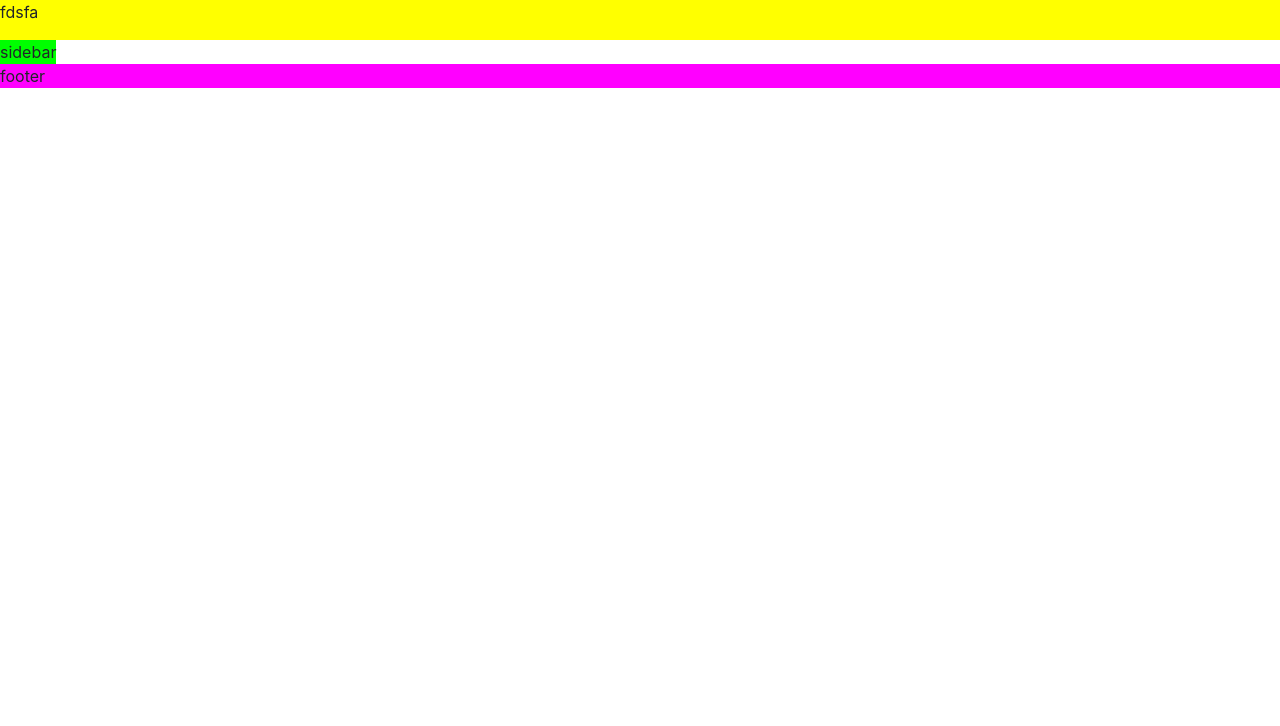
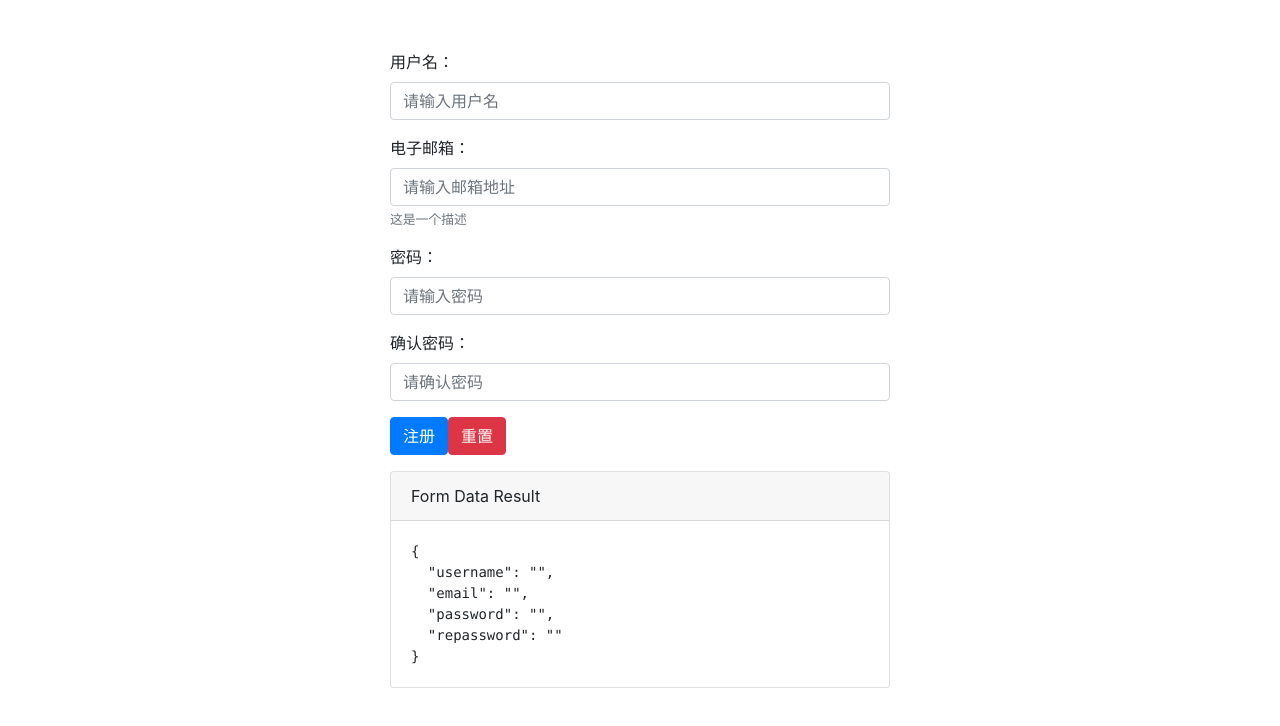
Before and after one commit to shenchao890216/scrdcool-admin, a Nuxt app: page /user/register in a window 1280 px wide. Shown: the top 726 px of the page. Built offline with nearby package versions, Linux system fonts and the light colour scheme.

Commit message:
同步代码

```diff
--- /dev/null
+++ b/components/logo.vue
@@ -0,0 +1,14 @@
+<template>
+  <h1>
+    <a href="#">logo</a>
+  </h1>
+</template>
+
+<script>
+export default {
+  name: 'Logo'
+}
+</script>
+
+<style lang="scss">
+</style>
--- /dev/null
+++ b/layouts/blank.vue
@@ -0,0 +1,9 @@
+<template>
+  <nuxt />
+</template>
+
+<script>
+export default {
+  name: 'LayoutBlank'
+}
+</script>
--- a/layouts/common/header.vue
+++ b/layouts/common/header.vue
@@ -1,18 +1,28 @@
 <template>
   <div class="main-header">
+    <Logo />
     fdsfa
   </div>
 </template>
 
 <script>
+import Logo from '~/components/logo'
+
 export default {
-  name: 'CommonHeader'
+  name: 'CommonHeader',
+  components: {
+    Logo
+  }
 }
 </script>
 
 <style lang="scss">
 .main-header {
-  height: 40px;
-  background: #ff0;
+  position: fixed;
+  top: 0;
+  left: 0;
+  width: 100%;
+  height: 60px;
+  box-shadow: 2px 4px 20px -4px rgba(0, 0, 0, .1);
 }
 </style>
--- a/layouts/common/sidebar.vue
+++ b/layouts/common/sidebar.vue
@@ -12,6 +12,12 @@ export default {
 
 <style lang="scss">
 .sidebar {
-  background: #0f0;
+  position: fixed;
+  top: 60px;
+  left: 0;
+  width: 230px;
+  min-height: 100%;
+  border-right: 1px solid rgba(0, 0, 0, .05);
+  background: #333;
 }
 </style>
--- a/layouts/default.vue
+++ b/layouts/default.vue
@@ -1,8 +1,8 @@
 <template>
-  <div>
+  <div id="main">
     <Header />
-    <div id="main">
-      <Sidebar />
+    <Sidebar />
+    <div class="sec-main-content">
       <nuxt />
     </div>
     <Footer />
@@ -25,7 +25,9 @@ export default {
 </script>
 
 <style lang="scss">
-#main {
-  display: flex;
+.sec-main-content {
+  margin-top: 60px;
+  margin-left: 230px;
+  min-height: 1000px;
 }
 </style>
--- a/nuxt.config.js
+++ b/nuxt.config.js
@@ -45,14 +45,16 @@ module.exports = {
     // Doc: https://axios.nuxtjs.org/usage
     '@nuxtjs/axios',
     // Doc: https://github.com/nuxt-community/dotenv-module
-    '@nuxtjs/dotenv'
+    '@nuxtjs/dotenv',
+    '@nuxtjs/proxy'
   ],
   /*
   ** Axios module configuration
   ** See https://axios.nuxtjs.org/options
   */
   axios: {
-    proxy: true
+    proxy: true,
+    debug: true
   },
   /*
   ** Build configuration
@@ -65,11 +67,11 @@ module.exports = {
     }
   },
   proxy: {
-    '/amdin': {
-      target: 'http://api.scrdcool.com'
-      // pathRewrite: {
-      //   '^/api' : '/'
-      // }
+    '/admin': {
+      target: 'http://api.scrdcool.com:8888',
+      pathRewrite: {
+        '^/admin': '/'
+      }
     }
   }
 }
--- a/pages/user/register.vue
+++ b/pages/user/register.vue
@@ -0,0 +1,143 @@
+<template>
+  <div id="main">
+    <div class="sec-form">
+      <b-form @reset="onReset" v-if="show">
+        <b-form-group
+          label="用户名："
+          label-for="username"
+        >
+          <b-form-input
+            id="username"
+            v-model="form.username"
+            required
+            placeholder="请输入用户名"
+          />
+        </b-form-group>
+        <b-form-group
+          label="电子邮箱："
+          label-for="email"
+          description="这是一个描述"
+        >
+          <b-form-input
+            id="email"
+            v-model="form.email"
+            type="email"
+            required
+            placeholder="请输入邮箱地址"
+          />
+        </b-form-group>
+
+        <b-form-group
+          label="密码："
+          label-for="password"
+        >
+          <b-form-input
+            id="password"
+            v-model="form.password"
+            type="password"
+            required
+            placeholder="请输入密码"
+          />
+        </b-form-group>
+
+        <b-form-group
+          label="确认密码："
+          label-for="repassword"
+        >
+          <b-form-input
+            id="repassword"
+            v-model="form.repassword"
+            type="password"
+            required
+            placeholder="请确认密码"
+          />
+        </b-form-group>
+
+        <b-button @click="onSubmit" type="submit" variant="primary">
+          注册
+        </b-button>
+        <b-button type="reset" variant="danger">
+          重置
+        </b-button>
+      </b-form>
+      <b-card class="mt-3" header="Form Data Result">
+        <pre class="m-0">{{ form }}</pre>
+      </b-card>
+    </div>
+  </div>
+</template>
+
+<script>
+import md5 from 'md5'
+
+export default {
+  layout: 'blank',
+  name: 'UserRegister',
+  data () {
+    return {
+      form: {
+        username: '',
+        email: '',
+        password: '',
+        repassword: ''
+      },
+      show: true
+    }
+  },
+  methods: {
+    onSubmit (e) {
+      // 1. 组织默认事件.
+      e.preventDefault()
+
+      // 3. 校验参数.
+
+      // 3. 组织请求参数.
+      const registerData = {
+        username: this.form.username,
+        email: this.form.email,
+        password: this.form.password
+      }
+
+      // 4. password加密.
+      registerData.password = md5(registerData.password)
+
+      // eslint-disable-next-line
+      // console.log(this.form)
+
+      // 5. 请求.
+      const { code, msg } = this.$axios.post('/admin/user/register', registerData)
+
+      // 6. 结果处理.
+      if (code === 0) {
+        // eslint-disable-next-line
+        console.log(msg)
+      }
+    },
+    onReset (e) {
+      e.preventDefault()
+      // Reset our form values
+      this.form.username = ''
+      this.form.email = ''
+      this.form.password = ''
+      this.form.repassword = ''
+      // Trick to reset/clear native browser form validation state
+      this.show = false
+      this.$nextTick(() => {
+        this.show = true
+      })
+    }
+  }
+}
+</script>
+
+<style lang="scss">
+#main {
+  display: flex;
+  justify-content: center;
+  align-items: center;
+  padding: 50px 0;
+}
+.sec-form {
+  width: 500px;
+}
+</style>
```
Also changed, not shown: components/Logo.vue (deleted, +0 -33 lines), package.json (+6 -5 lines), 1 other file (tests, documents, lock files or other folders).
